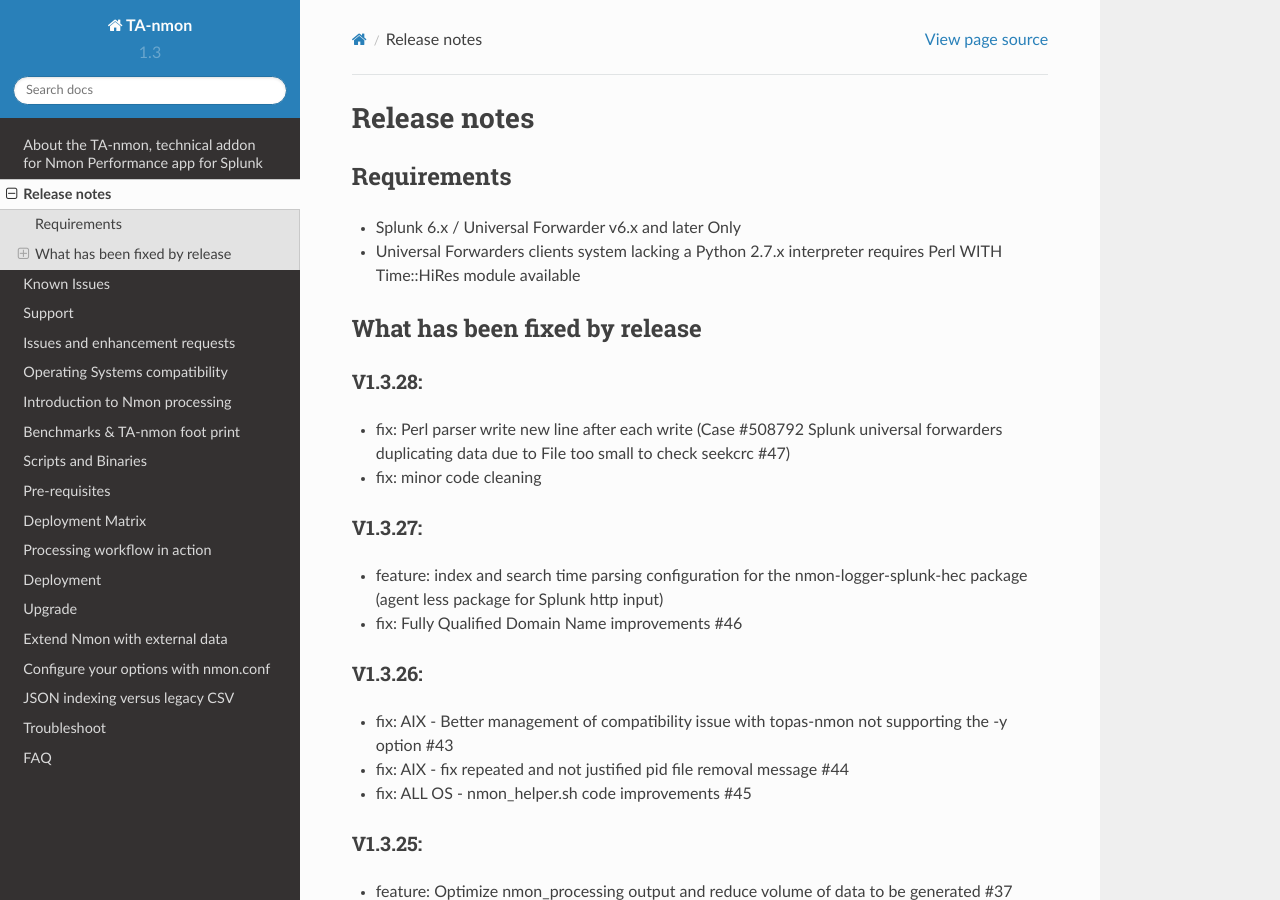
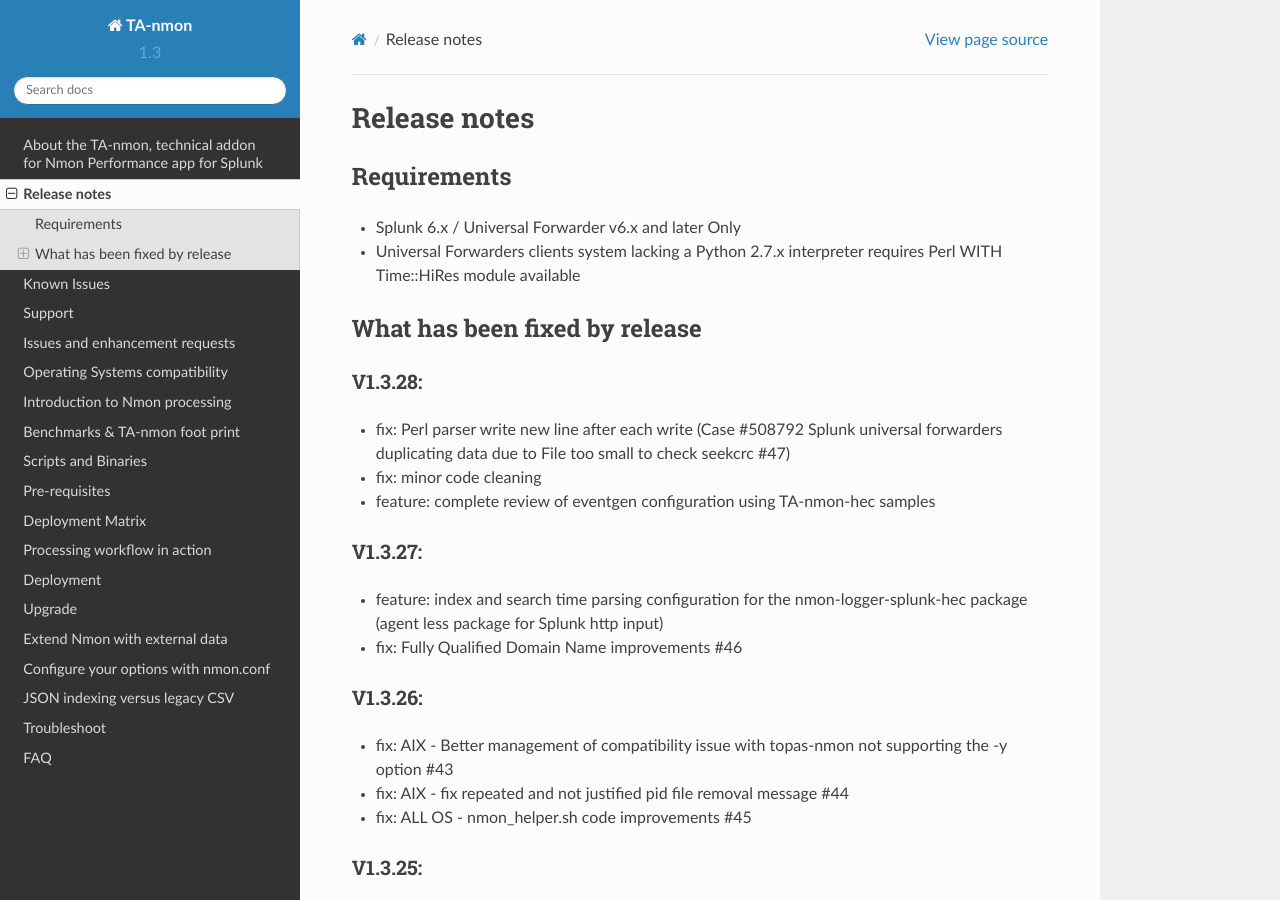
Before and after one commit to guilhemmarchand/TA-nmon, a Sphinx documentation site: the page built from docs/releasenotes.rst, in a window 1280 px wide and 900 px high. Built offline with Sphinx 7.4.7 and the Read the Docs theme 2.0.0, drawn with Linux system fonts in a browser that asks for light colours.

Commit message:
eventgen config review

```diff
--- a/docs/releasenotes.rst
+++ b/docs/releasenotes.rst
@@ -20,6 +20,7 @@
 
 - fix: Perl parser write new line after each write (Case #508792 Splunk universal forwarders duplicating data due to File too small to check seekcrc #47)
 - fix: minor code cleaning
+- feature: complete review of eventgen configuration using TA-nmon-hec samples
 
 ========
 V1.3.27:
```
Also changed, not shown: 18 other files.
